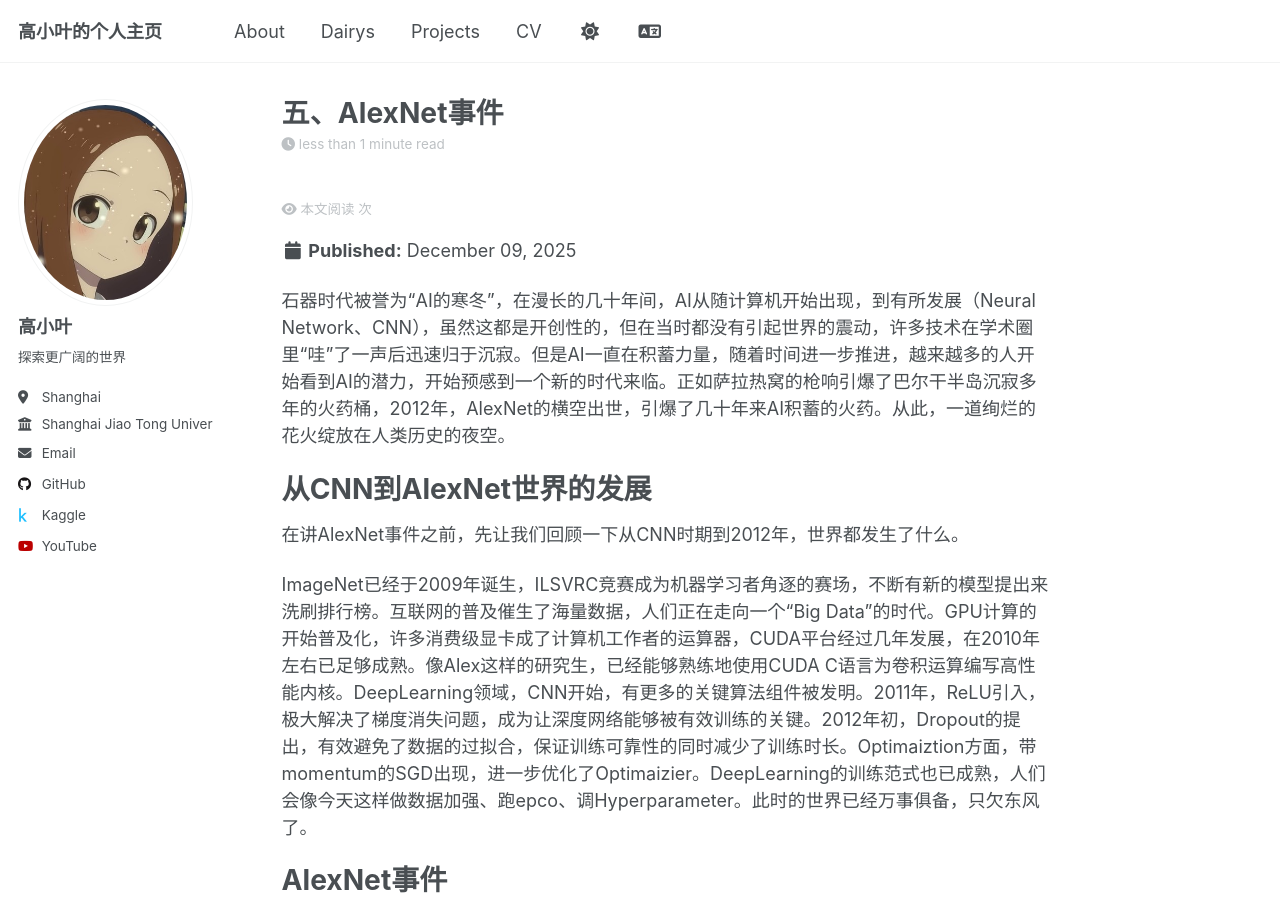
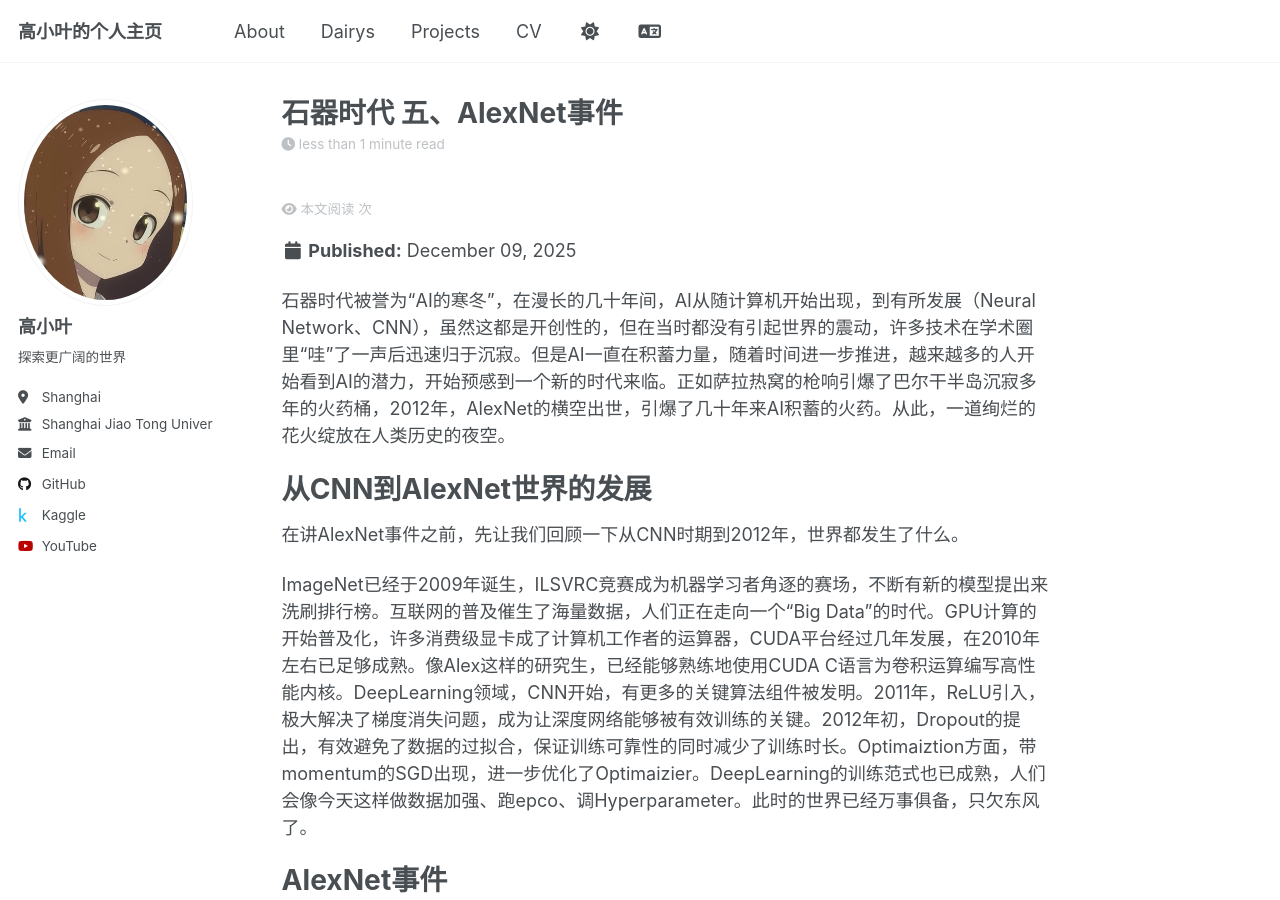
Before and after one commit to gaoyesjtu/gaoyesjtu.github.io, a Jekyll site: the page built from _dairys/AI_History/2025-12-9-d.md, in a window 1280 px wide and 900 px high. Built offline with Jekyll 4.4.1, drawn with Linux system fonts in a browser that asks for light colours; comment, search, counter and statistics services are not loaded.

Commit message:
Update and rename 2025-12-9-d.md to 2025-12-9-d.md

```diff
--- a/_dairys/第一章/2025-12-9-d.md
+++ b/_dairys/AI_History/2025-12-9-d.md
@@ -1,5 +1,5 @@
 ---
-title: "五、AlexNet事件"
+title: "石器时代 五、AlexNet事件"
 date: 2025-12-9
 tags: [历史]
 comments: true
```
